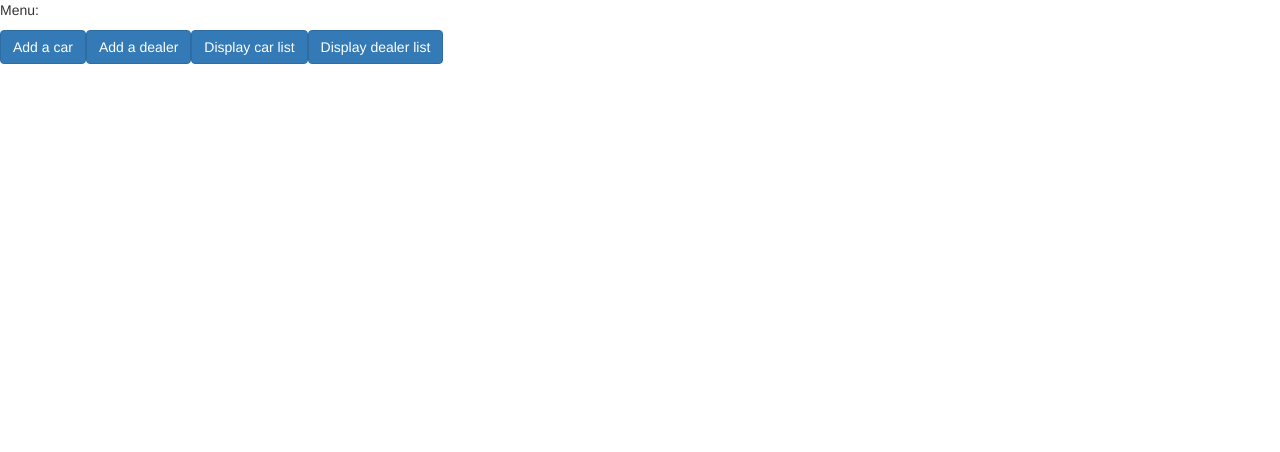
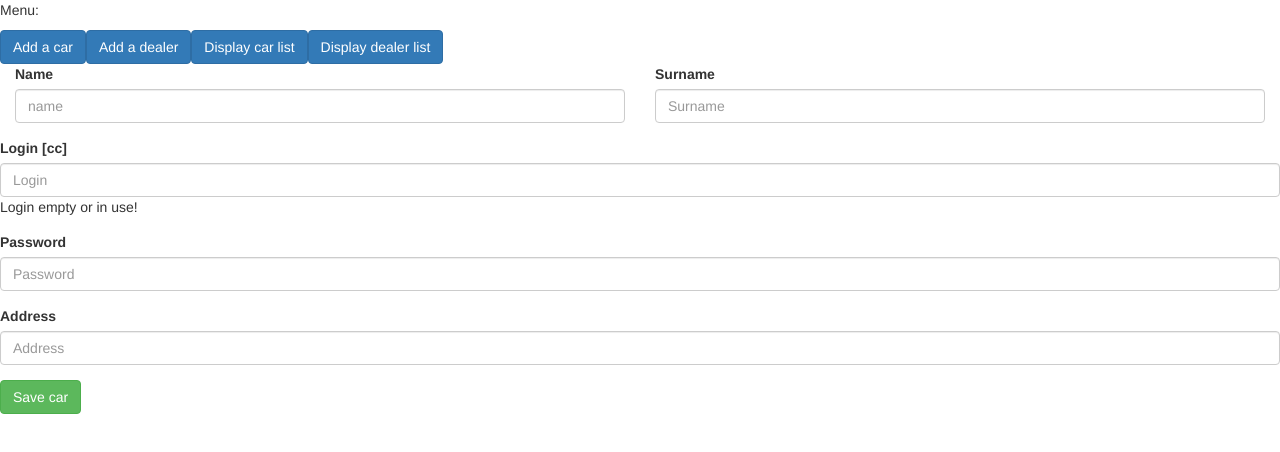
Before and after one commit to damianmazur944/Cars, an Angular app: page /addDealer in a window 1280 px wide. Before the commit this address led to /. Shown: the top 452 px of the page. Built offline with nearby package versions, Linux system fonts and the light colour scheme.

Commit message:
Dealerzy

```diff
--- a/src/app/app.component.ts
+++ b/src/app/app.component.ts
@@ -20,3 +20,20 @@ export class Car {
               private photoLink: string) {
   }
 }
+
+export class Dealer {
+  constructor(private name: string,
+              private surname: string,
+              private login: string,
+              private password: string,
+              private address: string,
+              private role,
+              private enable: boolean) {
+  }
+}
+  export class Role {
+  constructor(private id: number,
+              private name: string,
+              ) {
+  }
+}
--- a/src/app/app.module.ts
+++ b/src/app/app.module.ts
@@ -8,13 +8,15 @@ import { CarListComponent } from './car-list/car-list.component';
 import {RoutingModule} from './routing/routing.module';
 import {FormsModule} from '@angular/forms';
 import { CaraddComponent } from './caradd/caradd.component';
+import { DealeraddComponent } from './dealeradd/dealeradd.component';
 
 
 @NgModule({
   declarations: [
     AppComponent,
     CarListComponent,
-    CaraddComponent
+    CaraddComponent,
+    DealeraddComponent
   ],
   imports: [
     BrowserModule,
--- a/src/app/caradd/caradd.component.html
+++ b/src/app/caradd/caradd.component.html
@@ -15,7 +15,7 @@
   </div>
   <div class="form-group">
     <label for="photoLink">Photo URL</label>
-    <input [(ngModel)]="photoLink" type="text" class="form-control" id="photoLink" name = "photoLink"  placeholder="Apartment, studio, or floor" required>
+    <input [(ngModel)]="photoLink" type="text" class="form-control" id="photoLink" name = "photoLink"  placeholder="URL to photo" required>
   </div>
   <div class="form-group col-md-4">
     <label for="engineType">Engine Type</label>
--- a/src/app/caradd/caradd.component.ts
+++ b/src/app/caradd/caradd.component.ts
@@ -25,7 +25,7 @@ export class CaraddComponent implements OnInit {
 
 
   ngOnInit(): void {
-    this.http.get('http://localhost:8080/dealers').subscribe(data => {
+    this.http.get('http://localhost:8080/dealers', {responseType: 'text'}).subscribe(data => {
       this.dealers = data;
     });
   }
@@ -34,7 +34,7 @@ export class CaraddComponent implements OnInit {
     this.car = new Car(this.brand, this.model, this.displacment, this.engineType, this.transmissionType, this.dealer, this.photoLink);
     console.log(this.dealers)
     console.log(JSON.stringify(this.dealer))
-    this.http.post('http://localhost:8080/cars', this.car).subscribe((data) => {
+    this.http.post('http://localhost:8080/cars', this.car, {responseType: 'text'}).subscribe((data) => {
     });
 
   }
--- /dev/null
+++ b/src/app/dealeradd/dealeradd.component.html
@@ -0,0 +1,27 @@
+<form (ngSubmit)="onSubmit()">
+  <div class=" form-row">
+    <div class="form-group col-md-6">
+      <label for="name">Name</label>
+      <input [(ngModel)]="name" type="text" class="form-control" id="name" name = "name" placeholder="name" required>
+    </div>
+    <div class="form-group col-md-6">
+      <label for="surname">Surname</label>
+      <input [(ngModel)]="surname" type="text" class="form-control" id="surname" name = "surname" placeholder="Surname" required>
+    </div>
+  </div>
+  <div class="form-group">
+    <label for="login">Login [cc]</label>
+    <input (blur)="checkLogin()" [(ngModel)]="login" type="text" class="form-control" id="login" name = "login" placeholder="Login" required>
+    <p *ngIf="!isLoginValid">Login empty or in use!</p>
+    <p *ngIf="isLoginValid">Login valid!</p>
+  </div>
+  <div class="form-group">
+    <label for="password">Password</label>
+    <input [(ngModel)]="password" type="password" class="form-control" id="password" name = "password"  placeholder="Password" required>
+  </div>
+  <div class="form-group">
+    <label for="address">Address</label>
+    <input [(ngModel)]="address" type="address" class="form-control" id="address" name = "address"  placeholder="Address" required>
+  </div>
+  <button type="submit" class="btn btn-success">Save car</button>
+</form>
--- /dev/null
+++ b/src/app/dealeradd/dealeradd.component.ts
@@ -0,0 +1,51 @@
+import {Component, OnInit} from '@angular/core';
+import {HttpClient} from '@angular/common/http';
+import {Car, Dealer, Role} from '../app.component';
+
+@Component({
+  selector: 'app-dealeradd',
+  templateUrl: './dealeradd.component.html',
+  styleUrls: ['./dealeradd.component.css']
+})
+export class DealeraddComponent implements OnInit {
+
+
+  constructor(private http: HttpClient) {
+  }
+
+  delaer: Dealer;
+  name;
+  surname;
+  login;
+  password;
+  address;
+  isLoginValid = false;
+  role: Role = new Role(2, 'USER_ROLE');
+
+
+  ngOnInit(): void {
+  }
+
+  onSubmit() {
+    this.delaer = new Dealer(this.name, this.surname, this.login, this.password, this.address, this.role, true);
+
+    this.http.post('http://localhost:8080/dealers', this.delaer, {responseType: 'text'}).subscribe((data) => {
+    });
+
+  }
+
+  checkLogin() {
+    this.isLoginValid = false;
+    if (this.login.length > 0 && this.login.trim()) {
+      this.http.get('http://localhost:8080/dealers/login/' + this.login, {responseType: 'text'}).subscribe((data?) => {
+          console.log('pobralem:' + data);
+          if (!data) {
+            this.isLoginValid = true;
+            console.log(this.isLoginValid);
+          }
+        }
+      );
+    }
+  }
+
+}
--- a/src/app/routing/routing.module.ts
+++ b/src/app/routing/routing.module.ts
@@ -3,9 +3,11 @@ import {CommonModule} from '@angular/common';
 import {RouterModule, Routes} from '@angular/router';
 import {CarListComponent} from '../car-list/car-list.component';
 import {CaraddComponent} from '../caradd/caradd.component';
+import {DealeraddComponent} from '../dealeradd/dealeradd.component';
 
 const routes: Routes = [
   { path: 'carList', component: CarListComponent },
+  { path: 'addDealer', component: DealeraddComponent },
   { path: 'addCar', component: CaraddComponent }
 ];
 
```
Also changed, not shown: src/app/dealeradd/dealeradd.component.css (added), 1 other file (tests, documents, lock files or other folders).
